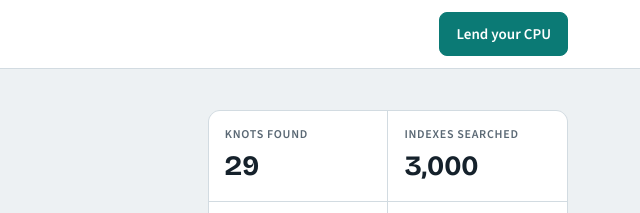
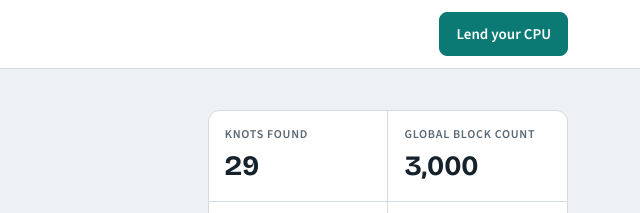
Before and after one commit to gamermode18536964-star/Knot-Archive, a website with bundled scripts: page index.html in a window 1280 px wide. Shown: the top 213 px of the page, 640-1280 px from the left. Built offline with nearby package versions, Linux system fonts and the light colour scheme.

Commit message:
Update index.html

```diff
--- a/index.html
+++ b/index.html
@@ -22,7 +22,7 @@
     </div>
     <dl class="stats">
       <div><dt>Knots found</dt><dd id="stKnots">–</dd></div>
-      <div><dt>Indexes searched</dt><dd id="stSearched">–</dd></div>
+      <div><dt>Global block count</dt><dd id="stSearched">–</dd></div>
       <div><dt>Prime knots ≤ 7 crossings</dt><dd id="stPrimes">–</dd></div>
       <div><dt>Next open block</dt><dd id="stNext">–</dd></div>
     </dl>
```
